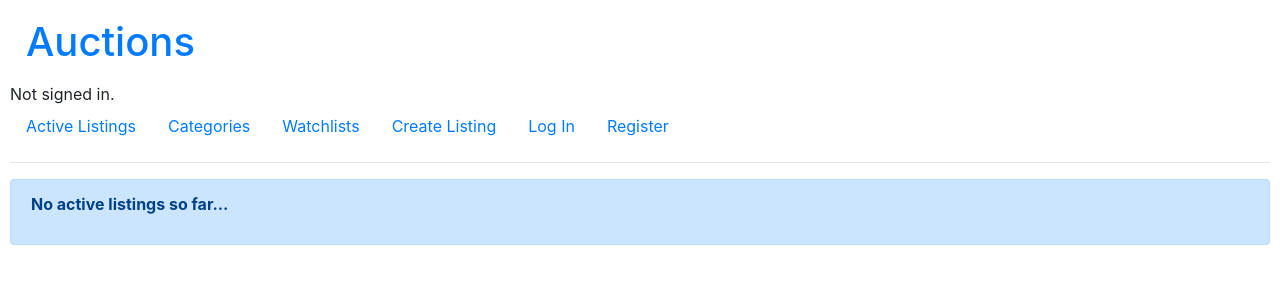
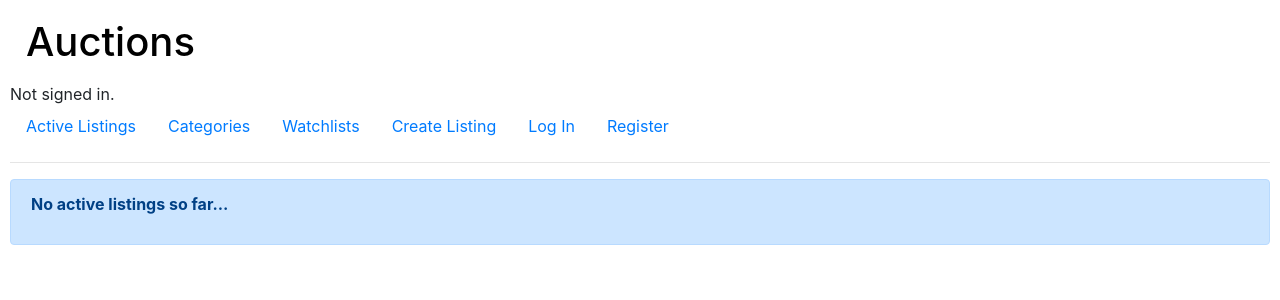
Before and after one commit to siva-mummadisetti/Auctions, a Django app: page / in a window 1280 px wide. Shown: the top 300 px of the page. Run offline with Django 3.2, Linux system fonts and the light colour scheme; data that the repository does not hold is empty; some libraries are stand-ins or nearby versions.

Commit message:
Update styles.css

```diff
--- a/auctions/static/auctions/styles.css
+++ b/auctions/static/auctions/styles.css
@@ -1,3 +1,8 @@
 body {
     padding: 10px;
 }
+
+#title{
+    color:black;
+    padding:0;
+}
```
